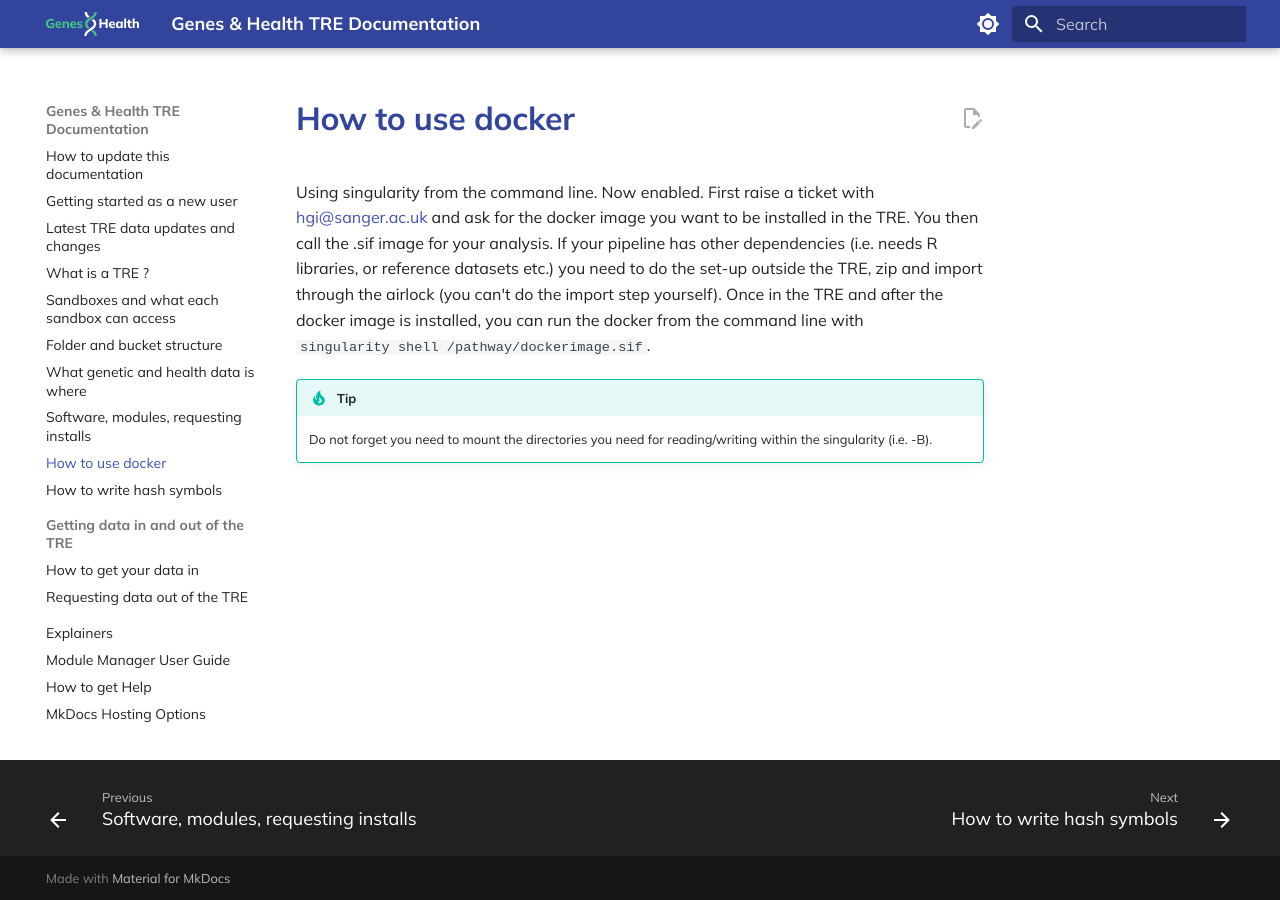
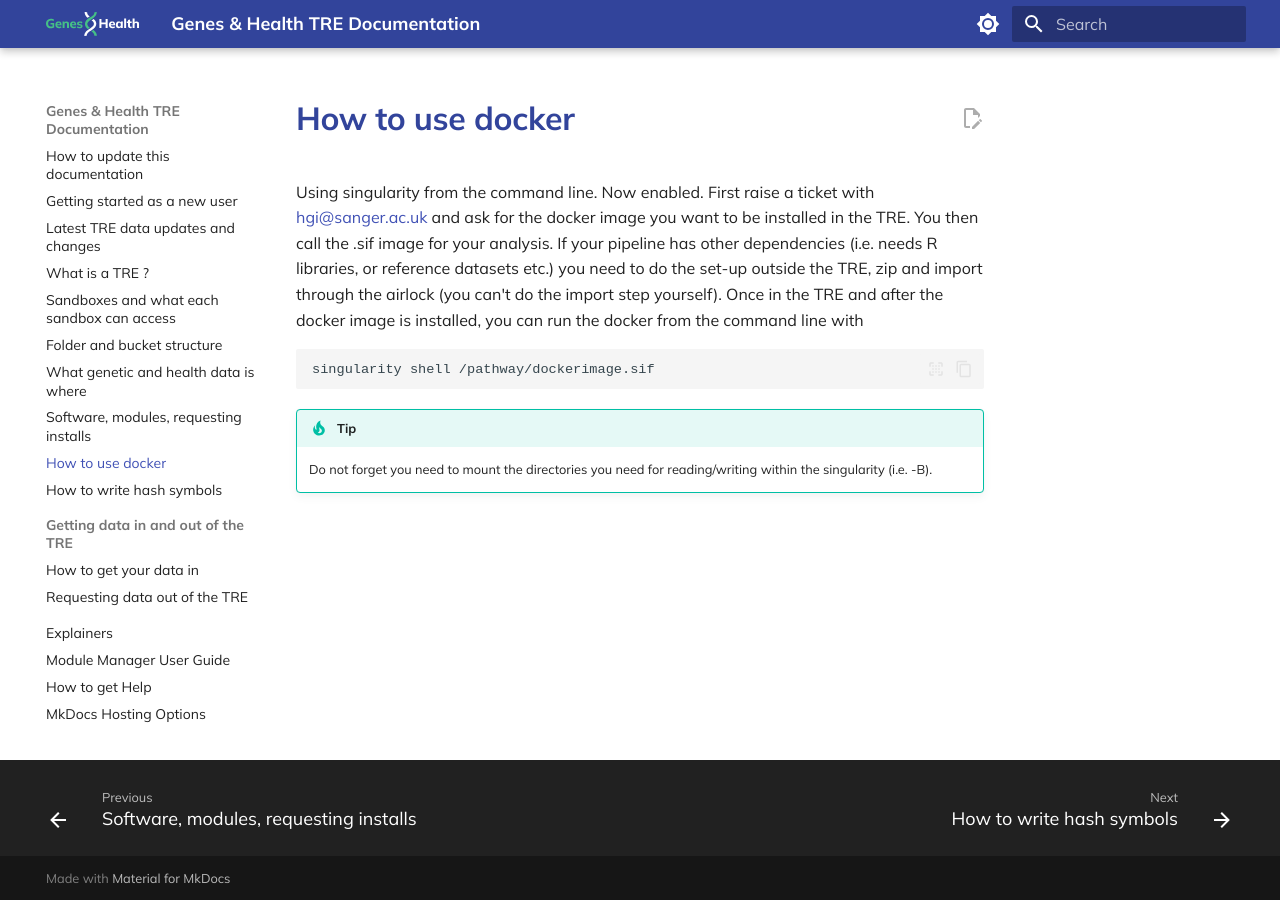
Before and after one commit to genes-and-health/TRE-documentation-v3, an MkDocs documentation site: the page built from docs/how-to-use-docker.md, in a window 1280 px wide. Built offline with MkDocs 1.6.1 and Material for MkDocs 9.7.7, drawn with Linux system fonts in a browser that asks for light colours; comment, search, counter and statistics services are not loaded.

````diff
--- a/docs/how-to-use-docker.md
+++ b/docs/how-to-use-docker.md
@@ -1,7 +1,9 @@
 # How to use docker
 
 Using singularity from the command line. Now enabled. First raise a ticket with [hgi@sanger.ac.uk](mailto:hgi@sanger.ac.uk) and ask for the docker image you want to be installed in the TRE. You then call the .sif image for your analysis. If your pipeline has other dependencies (i.e. needs R libraries, or reference datasets etc.) you need to do the set-up outside the TRE, zip and import through the airlock (you can't do the import step yourself). Once in the TRE and after the docker image is installed, you can run the docker from the command line with
-`singularity shell /pathway/dockerimage.sif`.
+```
+singularity shell /pathway/dockerimage.sif
+```
 
 !!! tip
     Do not forget you need to mount the directories you need for reading/writing within the singularity (i.e. \-B).
````
